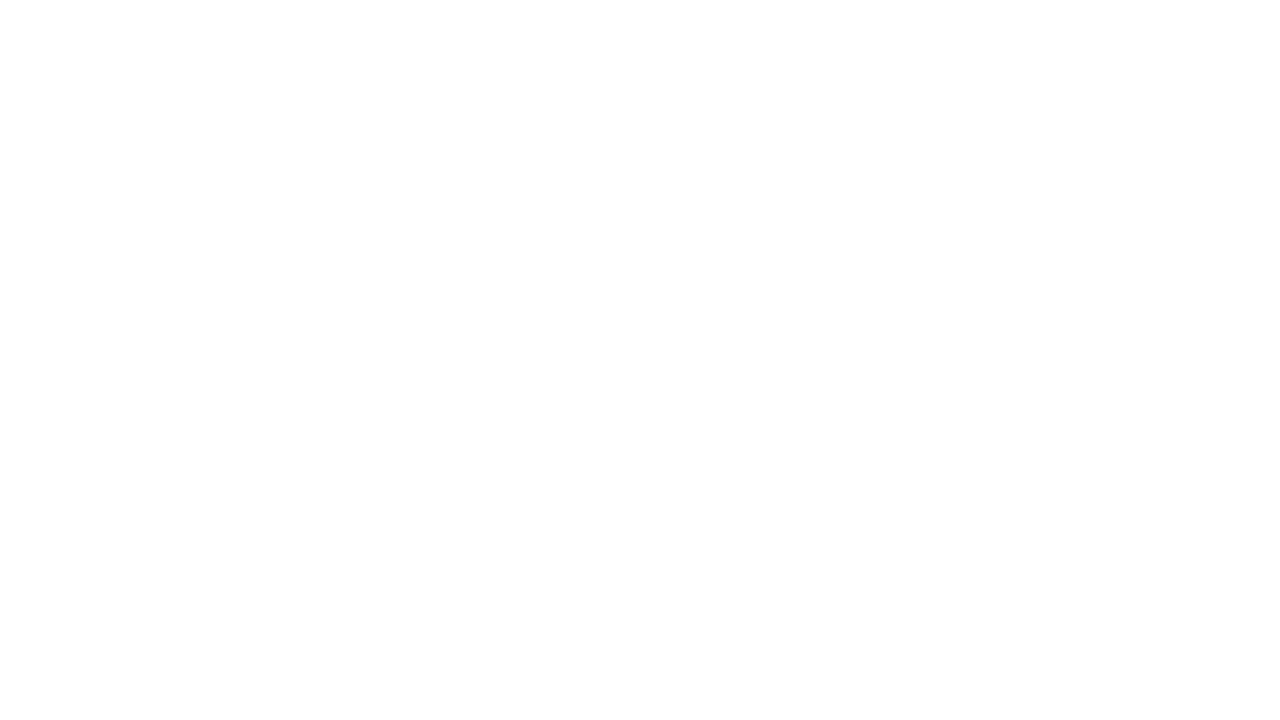
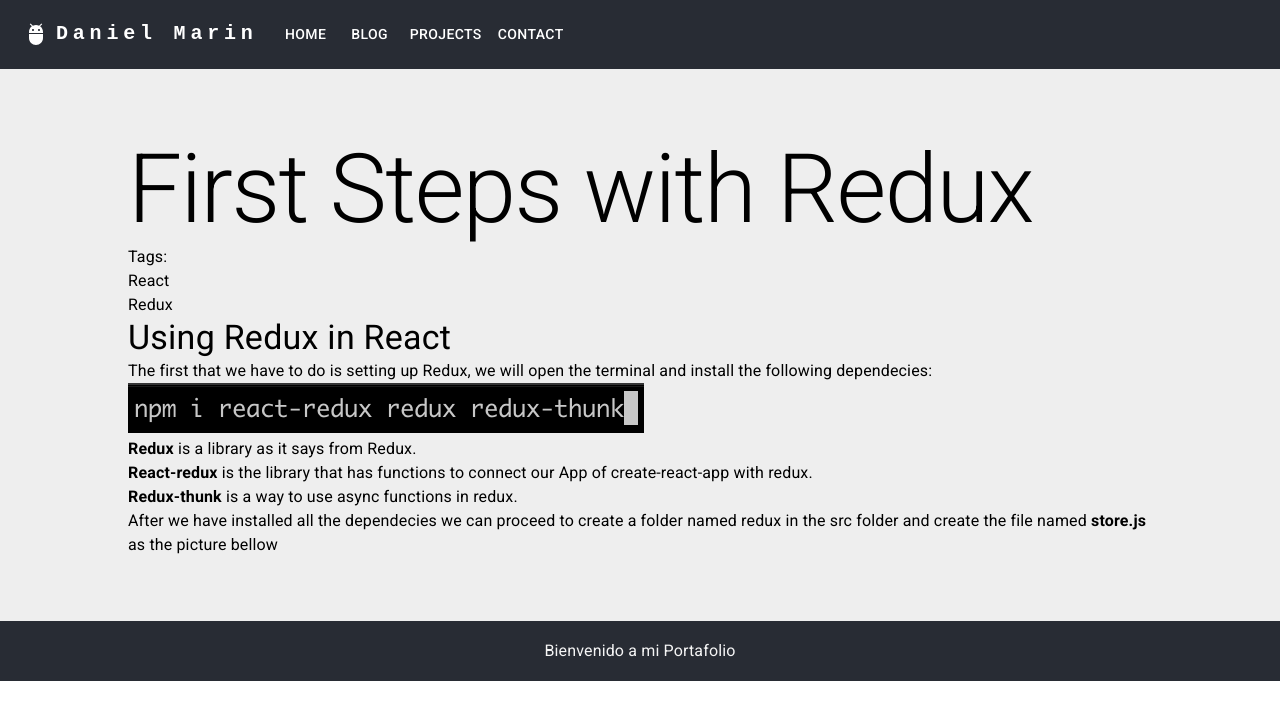
Before and after one commit to DanielMarinBeltran/portafolio, a React (Create React App) app: page /FirstStepsWithRedux in a window 1280 px wide. Before the commit this address had no page. Shown: the top 720 px of the page. Built offline with nearby package versions, Linux system fonts and the light colour scheme.

Commit message:
making of the first article

```diff
--- a/src/App.js
+++ b/src/App.js
@@ -1,12 +1,15 @@
 import React from "react";
 import { Routes, Route, Link } from "react-router-dom";
-import Home from './pages/Home'
+import Home from './pages/Home/Home';
+import AboutRedux from "./pages/AboutRedux/AboutRedux";
+
 
 function App() {
   return (
     <div className="App">
       <Routes>
         <Route path='/' element={<Home/>} />
+        <Route path="/FirstStepsWithRedux" element={<AboutRedux/>} />
       </Routes>
     </div>
   );
--- a/src/components/Articles/Articles.jsx
+++ b/src/components/Articles/Articles.jsx
@@ -1,6 +1,7 @@
 import './articles.scss'
 import { Box, Grid, Typography } from '@mui/material';
 import React from 'react';
+import { Link } from 'react-router-dom';
 
 function Articles() {
 	return (
@@ -14,12 +15,14 @@ function Articles() {
           </Box>
         </Grid>
         <Grid className='articles-boxs' item xs={12} md={12}>
-          <Box className='article-box__all'>
-            <Typography variant='body2' className='article-box__title'>First steps with Redux</Typography>
-            <Box className='article-box__tags'>
-              <Typography>React</Typography>
+          <Link style={{textDecoration:'none'}} to='/FirstStepsWithRedux'>
+            <Box className='article-box__all'>
+              <Typography variant='body2' className='article-box__title'>First steps with Redux</Typography>
+              <Box className='article-box__tags'>
+                <Typography>React</Typography>
+              </Box>
             </Box>
-          </Box>
+          </Link>
           <Box className='article-box__all'>
             <Typography variant='body2' className='article-box__title'>How to use Local Storage in React</Typography>
             <Box className='article-box__tags'>
--- /dev/null
+++ b/src/components/Articles/ArticlesInfo/FirstStepsRedux.jsx
@@ -0,0 +1,32 @@
+import { Box, Typography } from '@mui/material'
+import React from 'react'
+import reduxDependecies from '../../../assets/imgs/reduxDependecies.png'
+import './firstStepsRedux.scss'
+
+function FirstStepsRedux() {
+  return (
+    <div className='container'>
+      <Box>
+        <Typography variant='h1'>First Steps with Redux</Typography>
+        <Typography>Tags:</Typography>
+        <Typography>React</Typography>
+        <Typography>Redux</Typography>
+      </Box>
+      <Box>
+        <Typography variant='h4'>
+          Using Redux in React
+        </Typography>
+        <Typography>
+          The first that we have to do is setting up Redux, we will open the terminal and install the following dependecies:
+        </Typography>
+        <img src={reduxDependecies} alt='Redux Dependecies'/>
+        <Typography><strong>Redux</strong> is a library as it says from Redux.</Typography>
+        <Typography><strong>React-redux</strong> is the library that has functions to connect our App of create-react-app with redux.</Typography>
+        <Typography><strong>Redux-thunk</strong> is a way to use async functions in redux.</Typography>
+        <Typography>After we have installed all the dependecies we can proceed to create a folder named redux in the src folder and create the file named <strong>store.js</strong> as the picture bellow</Typography>
+      </Box>
+    </div>
+  )
+}
+
+export default FirstStepsRedux
--- /dev/null
+++ b/src/components/Articles/ArticlesInfo/firstStepsRedux.scss
@@ -0,0 +1,7 @@
+@import '../../../assets/styles/index.scss';
+
+.container{
+  font-family: $font-normal;
+  width: 80%;
+  margin: 5% auto;
+}
--- /dev/null
+++ b/src/pages/AboutRedux/AboutRedux.jsx
@@ -0,0 +1,16 @@
+import React from 'react'
+import FirstStepsRedux from '../../components/Articles/ArticlesInfo/FirstStepsRedux'
+import Footer from '../../components/Footer/Footer'
+import Header from '../../components/Header/Header'
+
+function AboutRedux() {
+  return (
+    <div style={{backgroundColor:'#eeeeee'}}>
+      <Header />
+      <FirstStepsRedux />
+      <Footer />
+    </div>
+  )
+}
+
+export default AboutRedux
--- a/src/pages/Home.jsx
+++ /dev/null
@@ -1,20 +0,0 @@
-import React from "react";
-import Articles from "../components/Articles/Articles";
-import Footer from "../components/Footer/Footer";
-import Header from "../components/Header/Header";
-import Hero from "../components/Hero/Hero";
-import LastProjects from "../components/LastProjects/LastProjects";
-
-function Home() {
-  return (
-    <div style={{backgroundColor:'#eeeeee'}}>
-      <Header />
-      <Hero />
-      <Articles />
-      <LastProjects />
-      <Footer />
-    </div>
-  )
-}
-
-export default Home
--- /dev/null
+++ b/src/pages/Home/Home.jsx
@@ -0,0 +1,20 @@
+import React from "react";
+import Articles from "../../components/Articles/Articles";
+import Footer from "../../components/Footer/Footer";
+import Header from "../../components/Header/Header";
+import Hero from "../../components/Hero/Hero";
+import LastProjects from "../../components/LastProjects/LastProjects";
+
+function Home() {
+  return (
+    <div style={{backgroundColor:'#eeeeee'}}>
+      <Header />
+      <Hero />
+      <Articles />
+      <LastProjects />
+      <Footer />
+    </div>
+  )
+}
+
+export default Home
```
Also changed, not shown: src/assets/imgs/reduxDependecies.png (added), src/redux/store.js (added).
